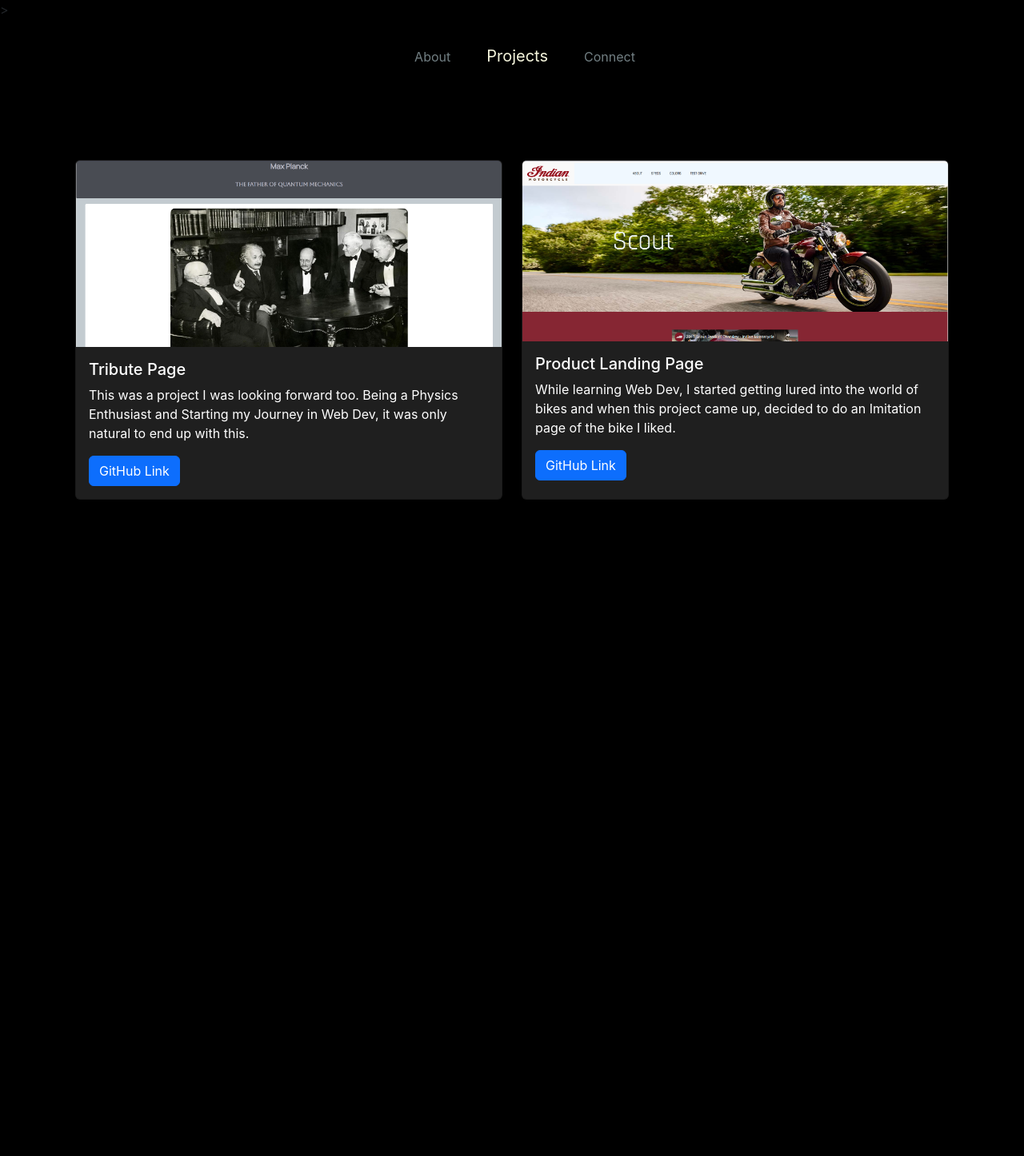
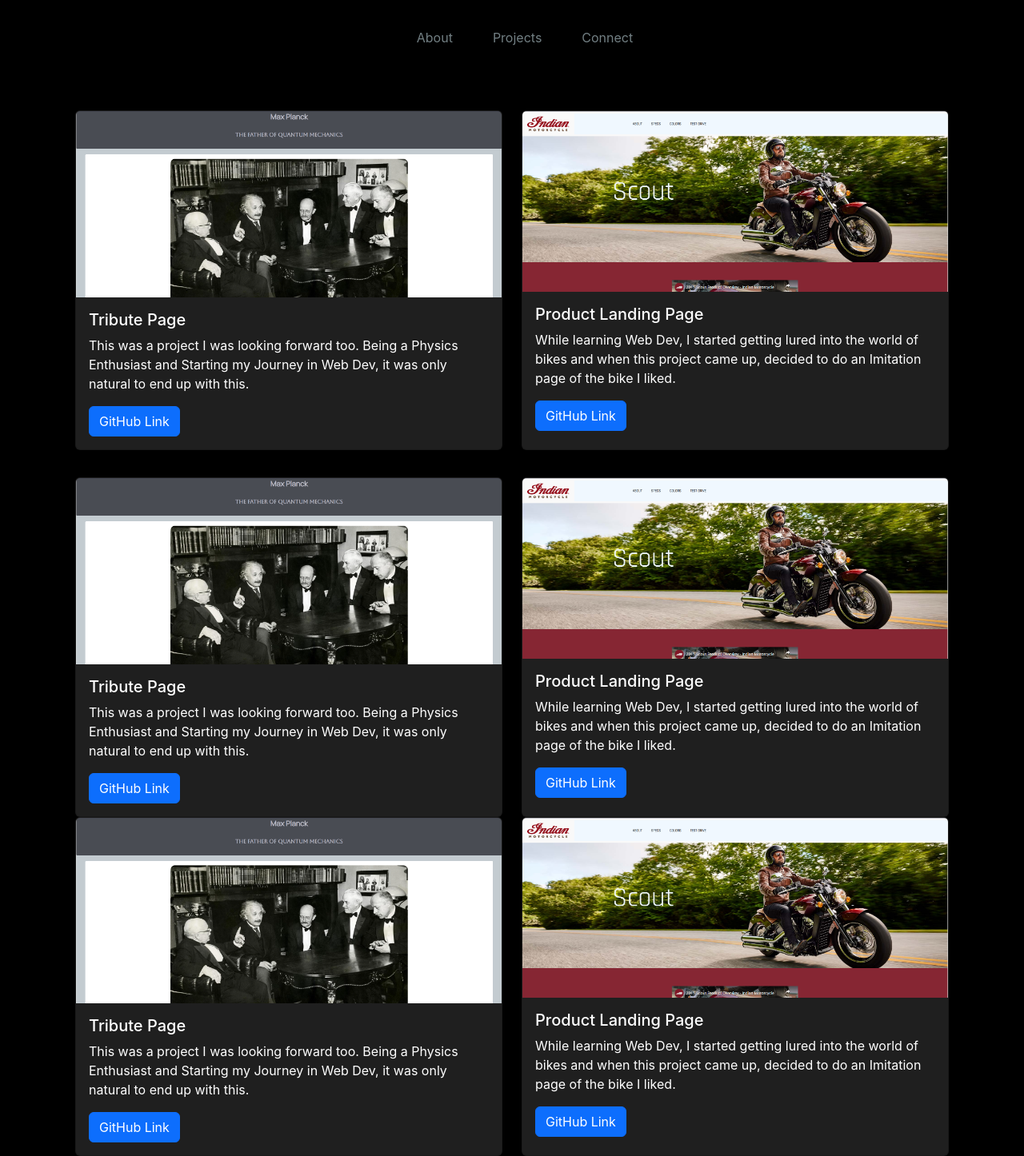
Before and after one commit to Sfor-za/Portfolio-react, a React (Create React App) app: page / in a window 1280 px wide. Shown: the whole page at 80% size. Before the commit the page ends 800 px from the top, so only its background shows below. Built offline with nearby package versions, Linux system fonts and the light colour scheme.

Commit message:
added scrollspy to the navbar

```diff
--- a/public/index.html
+++ b/public/index.html
@@ -14,7 +14,7 @@
     <link rel="manifest" href="%PUBLIC_URL%/manifest.json" />
     <title>React App</title>
   </head>
-  <body>
+  <body data-bs-spy="scroll" data-bs-target="Projects-section">
     <noscript>You need to enable JavaScript to run this app.</noscript>
     <div id="root">
 
--- a/src/App.js
+++ b/src/App.js
@@ -4,11 +4,17 @@ import Navbar from './components/Navbar';
 
 function App() {
   return (
-    <div className="app">
+    <div className="app" >
       <Navbar />
+      <div className="container" id="Projects-section">
+        <Cardgrid />
+      </div>
       <div className="container">
-        <Cardgrid />
-        </div>
+
+      </div>
+      <div className="container">
+
+      </div>
     </div>
   );
 }
--- a/src/components/Cardgrid.css
+++ b/src/components/Cardgrid.css
@@ -10,3 +10,6 @@
 .card-system{
     margin-top:90px;
 }
+.row-spacing{
+    margin-top:10px;
+}
--- a/src/components/Cardgrid.js
+++ b/src/components/Cardgrid.js
@@ -5,10 +5,10 @@ export default function Cardgrid() {
   return (
     <div class="container">
       <div className="card-system">
-        <div class="row row-cols-1 row-cols-md-2 g-4">
+        <div class="row row-cols-1 row-cols-md-2 g-4 row-spacing">
           <div class="col">
             <div class="card project-card h-100 my-10">
-              <img src={require('./Max-planck.png')} class="card-img-top" alt="..."/>
+              <img src={require('./Max-planck.png')} class="card-img-top" alt="..." />
               <div class="card-body">
                 <h5 class="card-title">Tribute Page</h5>
                 <p class="card-text">This was a project I was looking forward too. Being a Physics
@@ -21,7 +21,7 @@ export default function Cardgrid() {
           </div>
           <div class="col">
             <div class="card project-card h-100 my-10">
-              <img src={require('./product-page-imitation.png')} class="card-img-top" alt="..."/>
+              <img src={require('./product-page-imitation.png')} class="card-img-top" alt="..." />
               <div class="card-body">
                 <h5 class="card-title">Product Landing Page</h5>
                 <p class="card-text">While learning Web Dev, I started getting lured into the world of
@@ -33,8 +33,64 @@ export default function Cardgrid() {
             </div>
           </div>
         </div>
+        <div class="row row-cols-1 row-cols-md-2 g-4 row-spacing">
+          <div class="col">
+            <div class="card project-card h-100 my-10">
+              <img src={require('./Max-planck.png')} class="card-img-top" alt="..." />
+              <div class="card-body">
+                <h5 class="card-title">Tribute Page</h5>
+                <p class="card-text">This was a project I was looking forward too. Being a Physics
+                  Enthusiast and Starting my Journey in Web Dev, it was only natural
+                  to end up with this.</p>
+                <a href="https://github.com/Sfor-za/FCC-tribute-page" target="_blank"
+                  class="btn btn-primary project-link mt-auto" rel="noopener noreferrer">GitHub Link</a>
+              </div>
+            </div>
+          </div>
+          <div class="col">
+            <div class="card project-card h-100 my-10">
+              <img src={require('./product-page-imitation.png')} class="card-img-top" alt="..." />
+              <div class="card-body">
+                <h5 class="card-title">Product Landing Page</h5>
+                <p class="card-text">While learning Web Dev, I started getting lured into the world of
+                  bikes and when this project came up, decided to do an Imitation
+                  page of the bike I liked.</p>
+                <a href="https://github.com/Sfor-za/FCC-product-landing-project" target="_blank"
+                  class="btn btn-primary project-link mt-auto" rel="noopener noreferrer">GitHub Link</a>
+              </div>
+            </div>
+          </div>
         </div>
-  </div>
+        <div class="row row-cols-1 row-cols-md-2 g-4">
+          <div class="col">
+            <div class="card project-card h-100 my-10">
+              <img src={require('./Max-planck.png')} class="card-img-top" alt="..." />
+              <div class="card-body">
+                <h5 class="card-title">Tribute Page</h5>
+                <p class="card-text">This was a project I was looking forward too. Being a Physics
+                  Enthusiast and Starting my Journey in Web Dev, it was only natural
+                  to end up with this.</p>
+                <a href="https://github.com/Sfor-za/FCC-tribute-page" target="_blank"
+                  class="btn btn-primary project-link mt-auto" rel="noopener noreferrer">GitHub Link</a>
+              </div>
+            </div>
+          </div>
+          <div class="col">
+            <div class="card project-card h-100 my-10">
+              <img src={require('./product-page-imitation.png')} class="card-img-top" alt="..." />
+              <div class="card-body">
+                <h5 class="card-title">Product Landing Page</h5>
+                <p class="card-text">While learning Web Dev, I started getting lured into the world of
+                  bikes and when this project came up, decided to do an Imitation
+                  page of the bike I liked.</p>
+                <a href="https://github.com/Sfor-za/FCC-product-landing-project" target="_blank"
+                  class="btn btn-primary project-link mt-auto" rel="noopener noreferrer">GitHub Link</a>
+              </div>
+            </div>
+          </div>
+        </div>
 
-  )
+      </div>
+    </div>
+  );
 }
--- a/src/components/Navbar.css
+++ b/src/components/Navbar.css
@@ -19,8 +19,15 @@
 .nav-items-active{
     margin:25px 20px;
 }
-.active-link{
+.active{
     color:beige;
     font-size: 20px;
     margin-top:6px;
 }
+.nav-bar{
+    background-color: black;
+    z-index:99999;
+    position: fixed;
+    top: 0px;
+    width: 100%;
+}
--- a/src/components/Navbar.js
+++ b/src/components/Navbar.js
@@ -1,13 +1,12 @@
 import React from 'react'
 import './Navbar.css'
-
 export default function Navbar() {
   return (
-    <div className="container">
+    <div className="nav-bar">
     <ul className="nav-list">
-      <li className="nav-items"><a href="/" className="nav-link navbar-brand">About</a></li>
-      <li className="nav-items nav-items-active"><a href="/" className="nav-link navbar-brand active-link">Projects</a></li>
-      <li className="nav-items"><a href="/" className="nav-link navbar-brand">Connect</a></li>
+      <li className="nav-items" ><a href="#About-section" className="nav-link navbar-brand" >About</a></li>
+      <li className="nav-items" ><a href="#Projects-section" className="nav-link navbar-brand" >Projects</a></li>
+      <li className="nav-items" ><a href="#Contact-section" className="nav-link navbar-brand">Connect</a></li>
     </ul>
   </div>
   )
```
